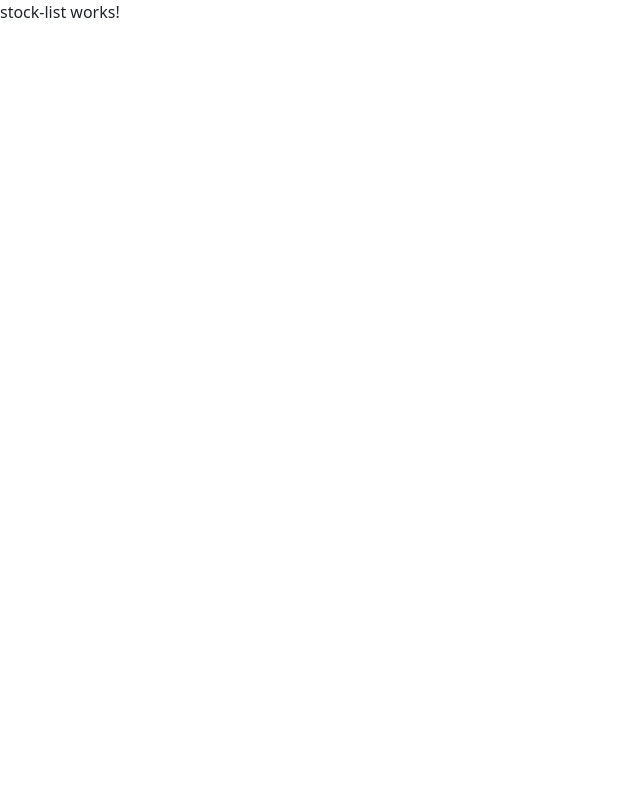
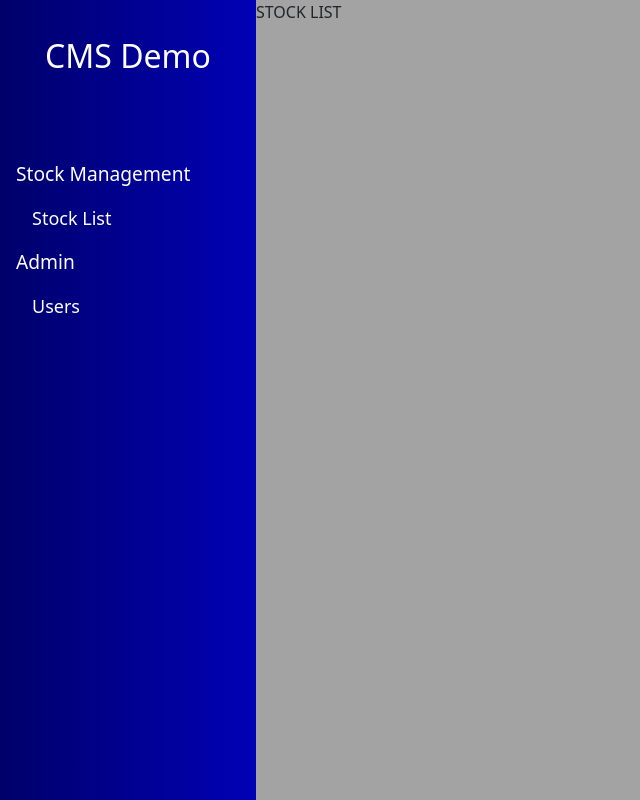
Before and after one commit to RJ3128/cms-stock-management, an Angular app: page /stock in a window 1280 px wide. Shown: the whole page, without its empty margins (0-640 px from the left). Built offline with nearby package versions, Linux system fonts and the light colour scheme; sample sign-in values are in the browser's storage.

Commit message:
Start layout on nav bar

```diff
--- a/src/app/app.module.ts
+++ b/src/app/app.module.ts
@@ -6,6 +6,7 @@ import { AppComponent } from './app.component';
 import { ReactiveFormsModule } from '@angular/forms';
 import { HttpClientModule } from '@angular/common/http';
 import { AuthGuard } from './auth.guard';
+import { SharedModule } from './shared/shared.module';
 
 @NgModule({
   declarations: [
@@ -16,6 +17,7 @@ import { AuthGuard } from './auth.guard';
     AppRoutingModule,
     ReactiveFormsModule,
     HttpClientModule,
+    SharedModule
   ],
   providers: [AuthGuard],
   bootstrap: [AppComponent]
--- a/src/app/modules/stock-management/stock-list/stock-list.component.css
+++ b/src/app/modules/stock-management/stock-list/stock-list.component.css
@@ -0,0 +1,9 @@
+.stock-list-container {
+    width: 100%;
+    height: 100%;
+    background-color: rgb(163, 163, 163);
+    display: flex;
+    flex-direction: row;
+}
+
+.stock-list {}
--- a/src/app/modules/stock-management/stock-list/stock-list.component.html
+++ b/src/app/modules/stock-management/stock-list/stock-list.component.html
@@ -1 +1,8 @@
-<p>stock-list works!</p>
+<div class="stock-list-container">
+    <div class="nav-bar-container">
+        <app-nav-bar></app-nav-bar>
+    </div>
+    <div class="stock-list">
+        STOCK LIST
+    </div>
+</div>
--- a/src/app/modules/stock-management/stock-management.module.ts
+++ b/src/app/modules/stock-management/stock-management.module.ts
@@ -3,6 +3,7 @@ import { CommonModule } from '@angular/common';
 import { StockListComponent } from './stock-list/stock-list.component';
 import { StockFormComponent } from './stock-form/stock-form.component';
 import { StockManagementRoutingModule } from './stock-management.routing.module';
+import { SharedModule } from 'src/app/shared/shared.module';
 
 
 
@@ -10,7 +11,8 @@ import { StockManagementRoutingModule } from './stock-management.routing.module'
   declarations: [StockListComponent, StockFormComponent],
   imports: [
     CommonModule,
-    StockManagementRoutingModule
+    StockManagementRoutingModule,
+    SharedModule
   ]
 })
 export class StockManagementModule { }
--- a/src/app/shared/nav-bar/nav-bar.component.css
+++ b/src/app/shared/nav-bar/nav-bar.component.css
@@ -0,0 +1,15 @@
+.heading {
+    font-size: xx-large;
+    padding: 2rem;
+    padding-bottom: 4rem;
+}
+
+.sub-heading {
+    font-size: larger;
+    padding: 1rem;
+}
+
+.nav-button {
+    padding-left: 2rem;
+    font-size: large;
+}
--- a/src/app/shared/nav-bar/nav-bar.component.html
+++ b/src/app/shared/nav-bar/nav-bar.component.html
@@ -1 +1,19 @@
-<p>nav-bar works!</p>
+<div class="heading center-content">
+    CMS Demo
+</div>
+
+
+<div class="sub-heading ">
+    Stock Management
+</div>
+<div class="nav-button ">
+    Stock List
+</div>
+
+<div class="sub-heading ">
+    Admin
+</div>
+
+<div class="nav-button ">
+    Users
+</div>
--- a/src/app/shared/shared.module.ts
+++ b/src/app/shared/shared.module.ts
@@ -8,6 +8,8 @@ import { NavBarComponent } from './nav-bar/nav-bar.component';
   declarations: [NavBarComponent],
   imports: [
     CommonModule
-  ]
+  ],
+  // entryComponents: [NavBarComponent]
+  exports: [NavBarComponent]
 })
 export class SharedModule { }
--- a/src/styles.css
+++ b/src/styles.css
@@ -14,3 +14,10 @@ body {
     height: fit-content;
     text-align: center;
 }
+
+.nav-bar-container {
+    height: 100%;
+    width: 20%;
+    background: linear-gradient(90deg, #00006a 0%, #0101b6 100%);
+    color: white;
+}
```
